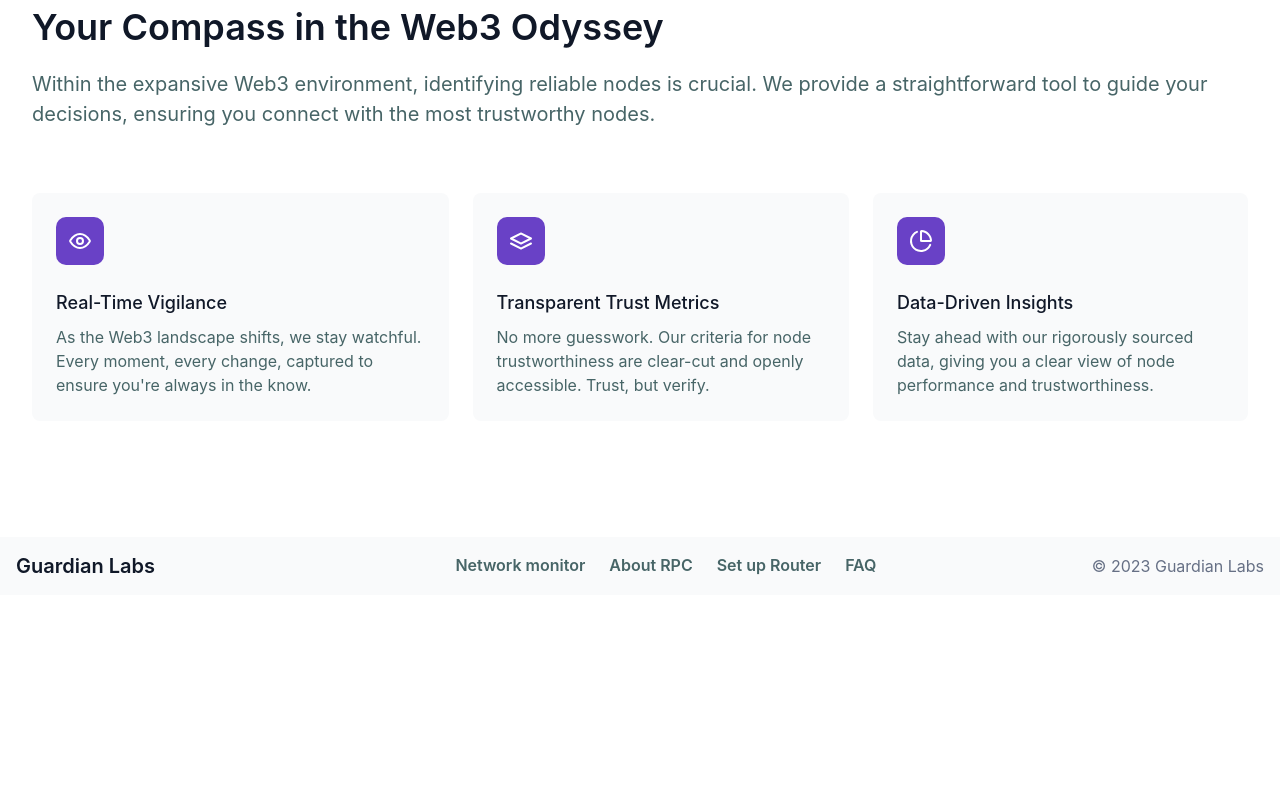
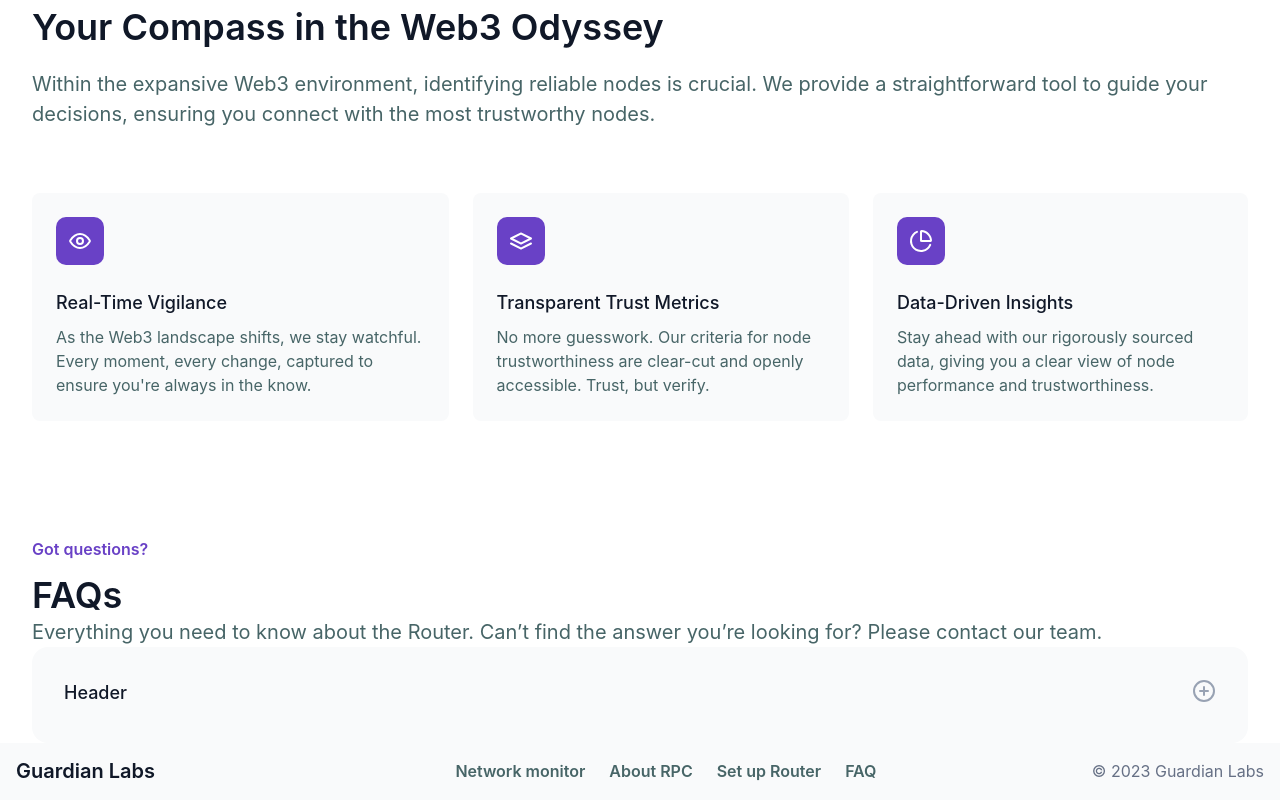
Before and after one commit to super-dev-rust/polygon-dash, a Vue app in the folder frontend/: page / in a window 1280 px wide. Shown: the part 1916-2716 px from the top of the page. Before the commit the page ends 2511 px from the top, so only its background shows below. Built offline with nearby package versions, Linux system fonts and the light colour scheme; no server answers.

Commit message:
faq section component wip

```diff
--- /dev/null
+++ b/frontend/src/components/home/HomeContentFaq.vue
@@ -0,0 +1,36 @@
+<script setup>
+
+import AppHeadingText from '@/components/shared/AppHeadingText.vue';
+import HomeContentFaqBlock from '@/components/home/HomeContentFaqBlock.vue';
+</script>
+
+<template>
+  <section>
+    <AppHeadingText>Got questions?</AppHeadingText>
+    <h2>
+      FAQs
+    </h2>
+    <p>
+      Everything you need to know about the Router.
+      Can’t find the answer you’re looking for?
+      Please contact our team.
+    </p>
+    <div>
+      <HomeContentFaqBlock>
+        <template #header>
+          Header
+        </template>
+        <span>Explanation about your rating methodology,
+          sources of data, and validation processes.
+          Explanation about your rating methodology,
+          sources of data, and validation processes.
+          Explanation about your rating methodology,
+          sources of data, and validation processes.</span>
+      </HomeContentFaqBlock>
+    </div>
+  </section>
+</template>
+
+<style scoped>
+
+</style>
--- /dev/null
+++ b/frontend/src/components/home/HomeContentFaqBlock.vue
@@ -0,0 +1,70 @@
+<script setup>
+import IconMinusCircle from "@/assets/icons/icon-minus-circle.svg";
+import IconPlusCircle from "@/assets/icons/icon-plus-circle.svg";
+import { ref } from 'vue';
+
+const isExpanded = ref(false);
+const toggle = () => {
+  isExpanded.value = !isExpanded.value;
+}
+</script>
+
+<template>
+  <div class="home-content-faq-block">
+    <div class="home-content-faq-block__text-section">
+      <h3>
+        <slot name="header"></slot>
+      </h3>
+      <p v-if="isExpanded">
+        <slot></slot>
+      </p>
+    </div>
+    <div class="home-content-faq-block__button-section">
+      <component
+        :is="isExpanded ? IconMinusCircle : IconPlusCircle"
+        class="home-content-faq-block__button"
+        @click="toggle"
+      />
+    </div>
+  </div>
+</template>
+
+<style lang="scss">
+@import "@/assets/colors.scss";
+@import "@/assets/breakpoints.scss";
+
+.home-content-faq-block {
+  padding: 2rem;
+  border-radius: 1rem;
+  background: $gray-50;
+  display: flex;
+  gap: 1.5rem;
+  justify-content: space-between;
+
+  .home-content-faq-block__text-section {
+    display: flex;
+    flex-direction: column;
+    align-items: flex-start;
+    gap: 0.75rem;
+  }
+
+  h3 {
+    color: $gray-900;
+    font-size: 1.125rem;
+    font-style: normal;
+    font-weight: 500;
+    line-height: 1.75rem;
+  }
+
+  p {
+    font-size: 1rem;
+    font-style: normal;
+    font-weight: 400;
+    line-height: 1.5rem;
+  }
+
+  .home-content-faq-block__button {
+    cursor: pointer;
+  }
+}
+</style>
--- a/frontend/src/views/HomeView.vue
+++ b/frontend/src/views/HomeView.vue
@@ -4,6 +4,7 @@ import HomeDashboard from "@/components/home/HomeDashboard.vue";
 import HomeContentTrustScore from '@/components/home/HomeContentTrustScore.vue';
 import HomeContentSteps from '@/components/home/HomeContentSteps.vue';
 import HomeContentAbout from '@/components/home/HomeContentAbout.vue';
+import HomeContentFaq from '@/components/home/HomeContentFaq.vue';
 </script>
 
 <template>
@@ -13,5 +14,6 @@ import HomeContentAbout from '@/components/home/HomeContentAbout.vue';
     <HomeContentTrustScore />
     <HomeContentSteps />
     <HomeContentAbout />
+    <HomeContentFaq />
   </main>
 </template>
```
Also changed, not shown: frontend/src/assets/icons/icon-minus-circle.svg (added), frontend/src/assets/icons/icon-plus-circle.svg (added).
